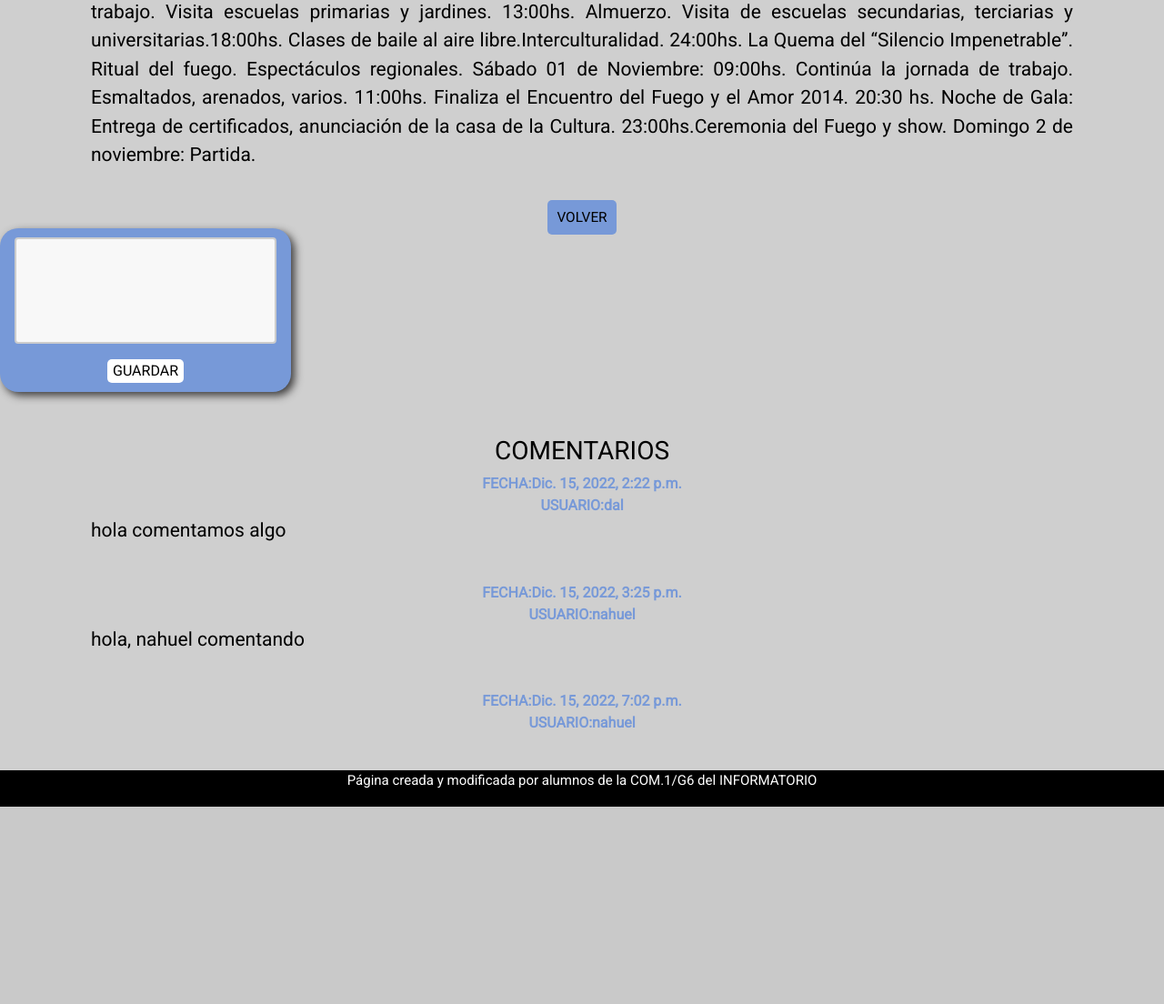
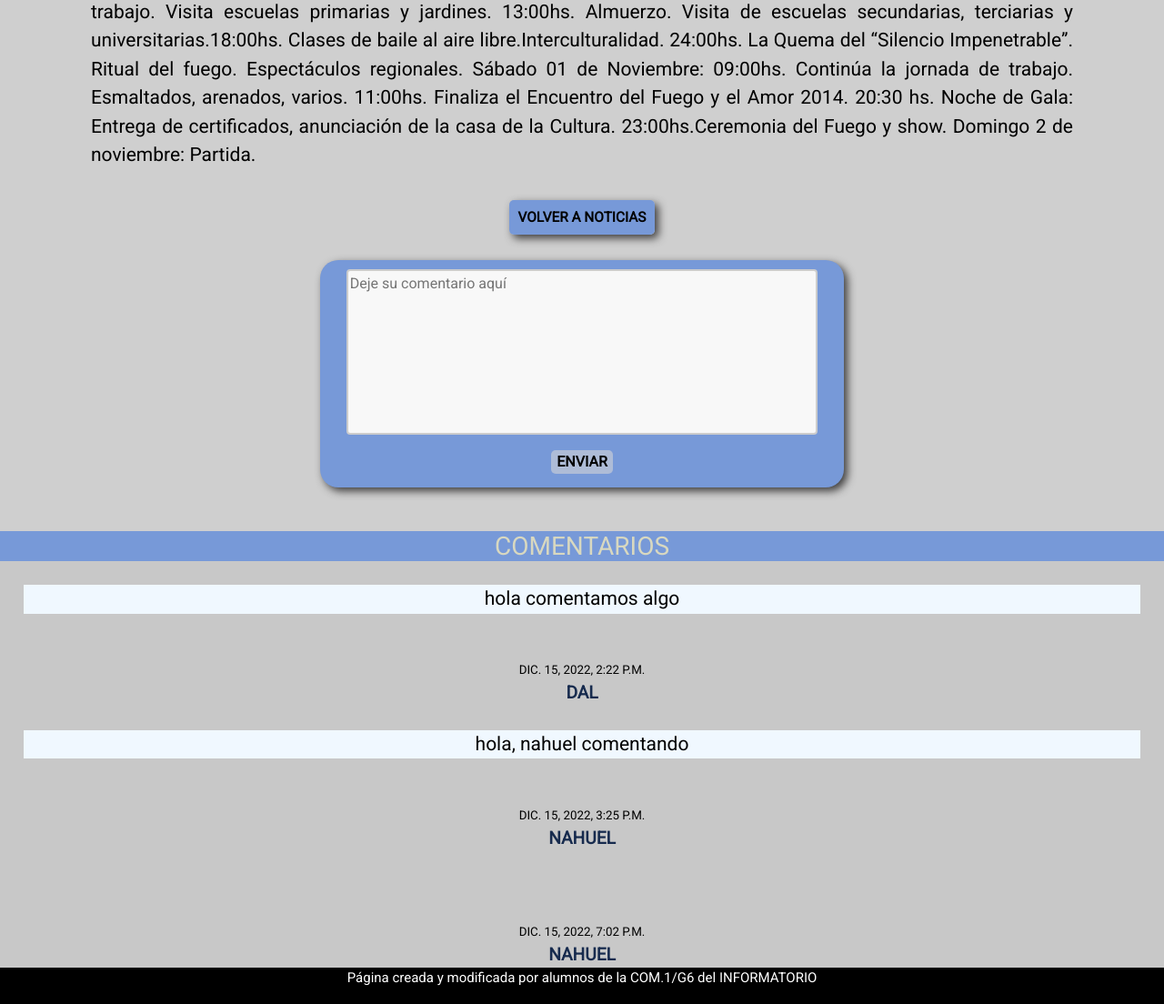
Before and after one commit to NahuelSanchez5/Fundaci-n-Amigos-del-Arte, a Django app: page /Noticias/Detalle/6 in a window 1280 px wide. Shown: the part 1760-2864 px from the top of the page at 91% size. Before the commit the page ends 2647 px from the top, so only its background shows below. Run offline with Django 3.2, Linux system fonts and the light colour scheme; a user stored in the database is signed in; data comes from the database, SQL or seed files in the repository; both versions use the stored data as it was after the commit; some web fonts are replaced.

Commit message:
Arreglo comentarios, nombre en navbar. vane, dalmiro, nahuel, rosana, joel, joaquin, aaron

```diff
--- a/blog/static/css/main.css
+++ b/blog/static/css/main.css
@@ -28,15 +28,9 @@ body {
     z-index: 100;
 }
 
-.navbar {
-    display: flex;
-    margin-right: 10px;
-}
-
 .logo {
     margin-left: 0px;
 }
-
 .logo a {
     text-decoration: none;
     color: #000000;
@@ -44,6 +38,10 @@ body {
     font-size: 20px;
 }
 
+.navbar {
+    display: flex;
+    margin-right: 10px;
+}
 .navbar a {
     display: block;
     padding: 20px 20px;
@@ -52,8 +50,8 @@ body {
     text-transform: uppercase;
     font-size: 20px;
     font-weight: bolder;
+    transition-duration: 0.4s;
 }
-
 .navbar a:hover {
     background: rgb(119, 153, 216);
     border-radius: 20px;
@@ -235,8 +233,15 @@ form p {
     border: none;
     cursor: pointer;
     align-items: center;
+    border-radius: 15px;
+    transition-duration: 0.5s;
 }
 
+.btn:hover{
+    background: rgb(23, 43, 78);
+    border-radius: 15px;
+    color: #d8d8c0;
+}
 form input{
     background-color: rgb(255, 255, 255);
     border-radius: 5px;
@@ -277,6 +282,11 @@ strong {
 }
 
 /* SECCION DE NOTICIAS */
+
+.main{
+    margin-top: 30px;
+    margin-bottom: 30px;
+}
 
 .titulos-noticias{
     color: #000000;
@@ -328,23 +338,44 @@ strong {
     background-color:rgb(119, 153, 216);
     border-radius: 5px;
     border-bottom: #000000;
+    font-weight: bolder;
+    box-shadow: 4px 4px 10px rgb(61 60 60);
+    transition-duration: 0.5s;
 }
 .boton-volver:hover{
     color: navajowhite;
-    box-shadow: 4px 4px 10px rgb(61 60 60);
+    box-shadow: 1px 1px 5px rgb(61 60 60);
 }
 
 /* PARTE DE COMENTARIOS */
 
+.comentar{
+    display: flex;
+    justify-content: space-around;
+    margin-top: 35px;
+}
+.guardar{
+    background-color:rgb(174, 188, 215);
+    color: #000000;
+    font-weight: bolder;
+    border-radius: 5px;
+    transition-duration: 0.8s;
+}
+.guardar:hover{
+    background-color: rgb(23, 43, 78);
+    color: #d8d8c0;
+    box-shadow: 5px;
+    border-radius: 5px;
+}
 .comentarios{
-    width: 25vw;
-    height: 180px;
+    width: 45vw;
+    height: 250px;
     box-shadow: 4px 4px 10px rgb(61 60 60);
 }
 
 .comentarios textarea{
     width: 90%;
-    height: 65%;
+    height: 73%;
     margin: 10px;
     box-sizing: border-box;
     border: 2px solid #ccc;
@@ -353,6 +384,61 @@ strong {
     font-size: 16px;
     resize: none;
 }
-.hora-categ{
+strong{
+    font-size: larger;
+    font-weight: bolder;
+    text-transform: uppercase;
+}
+.borrar{
+    color: #000000;
+    padding: 4px;
+    text-transform: uppercase;
+    font-weight: bolder;
+}
+.fecha-comentario{
+    color: #000000;
+    font-weight: lighter;
+    font-size: smaller;
+}
+.usuario-comentario{
+    font-weight: bolder;
+    font-size: larger;
+    color: rgb(23, 43, 78);
+}
+.respuestas{
+    background-color: rgb(200, 200, 200);
+}
+.respuestas p{
+    background-color: aliceblue;
+    margin: 2%;
+    display: flex;
+    justify-content: center;
+}
+
+/* MENU DE NOTICIAS */
+
+.submenu{
+    background-color:rgb(40, 100, 210);
+    color: #d8d8c0;
+    padding: 1%;
+    font-weight: bolder;
+    font-size: x-large;
+    text-transform: uppercase;
+    display: flex;
+    align-items: center;
+    justify-content: space-evenly;
+    width: 850px;
+}
+
+.fondo-submenu{
+    background-color:rgb(40, 100, 210);
+    width: 100%;
+    height: 100%;
+    display: flex;
+    justify-content: center;
 
 }
+ .navbar a:hover{
+    background: rgb(23, 43, 78);
+    border-radius: 15px;
+}
--- a/blog/templates/base.html
+++ b/blog/templates/base.html
@@ -46,7 +46,7 @@
                 <a href="{% url 'contacto' %}">Contacto</a>
 
                 {% if user.is_authenticated %}
-                    <strong>Bienvenido {{user.username}}</strong>
+                    <strong class"mensaje">Bienvenido {{user.username}}</strong>
                     <a href="{% url 'logout' %}">CERRAR SESION</a>
                 {% else %}
                     <a href="{% url 'login' %}">INICIAR SESION</a>
--- a/blog/templates/noticias/detalle.html
+++ b/blog/templates/noticias/detalle.html
@@ -20,27 +20,35 @@
   <p>{{noticia.cuerpo}}</p>
 </section>
 
-<a href="{% url 'noticias:listar' %}" class="boton-volver">VOLVER</a>
 
-<form method="POST" action="{% url 'noticias:comentar' %}" class="comentarios">{% csrf_token %}
-  <textarea  name="comentario" maxlength="1500"></textarea>
-  <input type="text" name="id_noticia" value="{{noticia.pk}}" hidden="">
-  <input type="submit" value="GUARDAR">
-</form>
+	<a href="{% url 'noticias:listar' %}" class="boton-volver">VOLVER A NOTICIAS</a>
 
+	<section class="comentar">
 
-<br>
-<br>
+		<form method="POST" action="{% url 'noticias:comentar' %}" class="comentarios">{% csrf_token %}
+			<textarea  name="comentario" maxlength="1500" placeholder="Deje su comentario aquí"></textarea>
+			<input type="text" name="id_noticia" value="{{noticia.pk}}" hidden="">
+			<input type="submit" value="ENVIAR" class="guardar">
+		</form>
+	</section>
+	<br>
+	<br>
+	<section class="respuestas">
 
-<h3>COMENTARIOS</h3>
+		<h3 class="integrante">COMENTARIOS</h3>
 
 
 		{% for com in comentarios %}
+		<p>{{com.texto}}</p>
 		{% if user == com.usuario %}
-			<!--<a href="">borrar</a><-->
+		<a href="" class="borrar">borrar</a>
 		{% endif %}
-		<strong>FECHA:{{com.fecha}}</strong><br>
-		<strong>USUARIO:{{com.usuario}}</strong><br>
-		<p>{{com.texto}}</p>
+		<br>
+		<strong class="fecha-comentario">{{com.fecha}}</strong><br>
+		<strong class="usuario-comentario">{{com.usuario}}</strong><br>
+
+
 		{% endfor %}
+	</section>
+
 {% endblock contenido %}
--- a/blog/templates/noticias/listar.html
+++ b/blog/templates/noticias/listar.html
@@ -6,13 +6,15 @@
 {% block contenido %}
 
 <h1 class="title">noticias</h1>
-<div class="submenu">
+<div class="fondo-submenu">
+  <div class="navbar">
     <a href="{% url 'noticias:listar' %}">Noticias</a>
     {% for cat in categorias %}
     <a href="?id={{cat.pk}}">{{cat.nombre}}</a>
     {% endfor %}
   </div>
-<main>
+</div>
+<main class="main">
 
   <section class="principal">
 
```
Also changed, not shown: blog/blog/db.sqlite3. Lines whose indentation alone changed are shown as unchanged.
